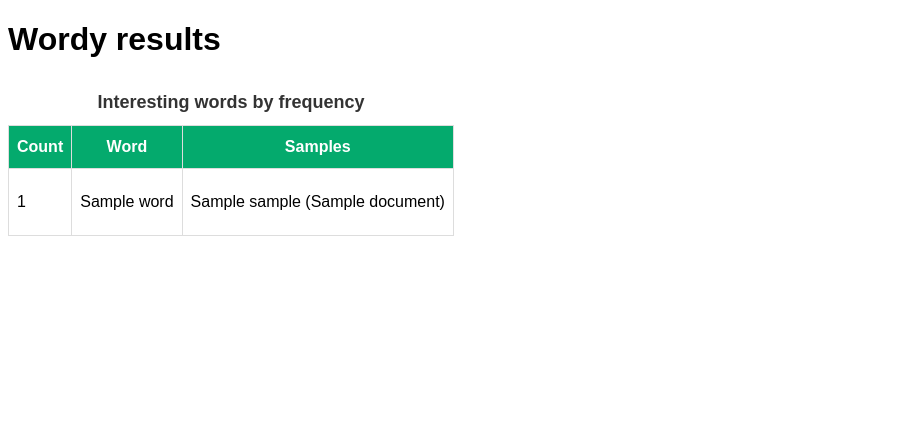
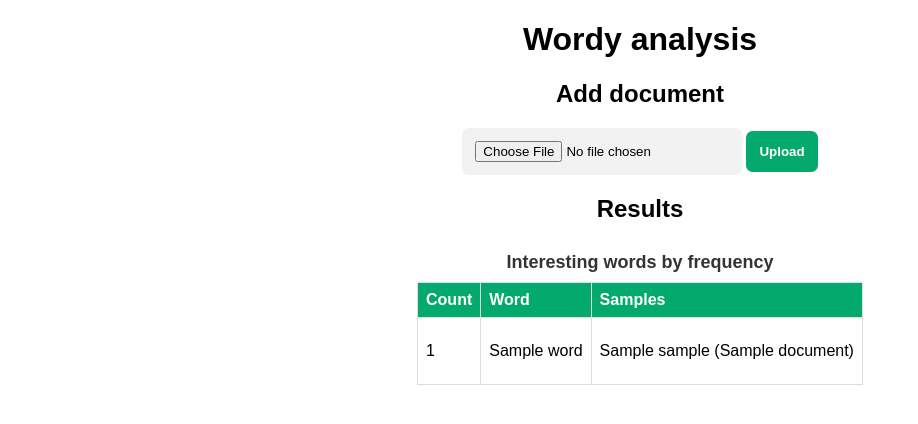
Before and after one commit to lofidevops/simplenlp, a Django app: template wordy/templates/wordy/index.html in a window 1280 px wide. Shown: the top 424 px of the page, without its empty margins (0-918 px from the left). Run offline with Django 4.2, Linux system fonts and the light colour scheme; tables that the repository leaves empty hold one stand-in row (values such as "Sample post"); the template is opened without the code that fills it: values that come from a table or form of the project are taken from there, most other values are stand-ins (such as "Sample title", 1, 10 or a date in 2020); parts of the project's set-up code (start-up, migrations or seed data) failed here and were passed over.

Commit message:
Add form with basic styling.
Signed-off-by: David Seaward <david@librem.one>

```diff
--- /dev/null
+++ b/wordy/forms.py
@@ -0,0 +1,5 @@
+from django import forms
+
+
+class UploadForm(forms.Form):
+    file_upload = forms.FileField(label="")
--- a/wordy/templates/wordy/index.html
+++ b/wordy/templates/wordy/index.html
@@ -2,13 +2,18 @@
 <html lang="en">
 
 <head>
-    <title>Wordy results</title>
+    <title>Wordy analysis</title>
 
     <style>
         body {font-family: sans-serif;}
 
+        h1, h2, form, table {
+            text-align: center;
+            margin-left: auto;
+            margin-right: auto;
+        }
+
         #wordy {
-            font-family: sans-serif;
             border-collapse: collapse;
         }
 
@@ -16,13 +21,14 @@
             font-weight: bold;
             font-size: large;
             color: #333;
-            padding: 12px;
+            padding: 0.5em;
         }
 
         #wordy td, #wordy th {
             border: 1px solid #ddd;
-            padding: 8px;
+            padding: 0.5em;
             vertical-align: text-top;
+            text-align: left;
         }
 
         #wordy tr:nth-child(even) {background-color: #f2f2f2;}
@@ -30,10 +36,26 @@
         #wordy tr:hover {background-color: #ddd;}
 
         #wordy th {
-            padding-top: 12px;
-            padding-bottom: 12px;
+            padding-top: 0.5em;
+            padding-bottom: 0.5em;
             background-color: #04AA6D;
             color: white;
+        }
+
+        input#id_file_upload {
+            border: none;
+            border-radius: 0.5em;
+            background-color: #f2f2f2;
+            padding: 1em;
+        }
+
+        input#submit {
+            border: none;
+            border-radius: 0.5em;
+            background-color: #04AA6D;
+            color: white;
+            font-weight: bold;
+            padding: 1em;
         }
 
     </style>
@@ -41,7 +63,17 @@
 
 <body>
 
-<h1>Wordy results</h1>
+<h1>Wordy analysis</h1>
+
+<h2>Add document</h2>
+
+<form enctype="multipart/form-data" method="post">
+    {% csrf_token %}
+    {{ form }}
+    <input id="submit" type="submit" value="Upload">
+</form>
+
+<h2>Results</h2>
 
 <table id="wordy">
     <caption>Interesting words by frequency</caption>
--- a/wordy/views.py
+++ b/wordy/views.py
@@ -3,12 +3,15 @@ from collections import namedtuple
 from django.db.models import Sum
 from django.shortcuts import render
 
+from .forms import UploadForm
 from .models import WordResult
 
 ViewData = namedtuple("ViewData", ["word", "count", "occurrence"])
 
 
 def index(request):
+
+    form = UploadForm()
     word_by_frequency = []
 
     # total count by word across all documents
@@ -32,6 +35,6 @@ def index(request):
 
         word_by_frequency.append(vd)
 
-    context = {"word_by_frequency": word_by_frequency}
+    context = {"form": form, "word_by_frequency": word_by_frequency}
 
     return render(request, "wordy/index.html", context)
```
